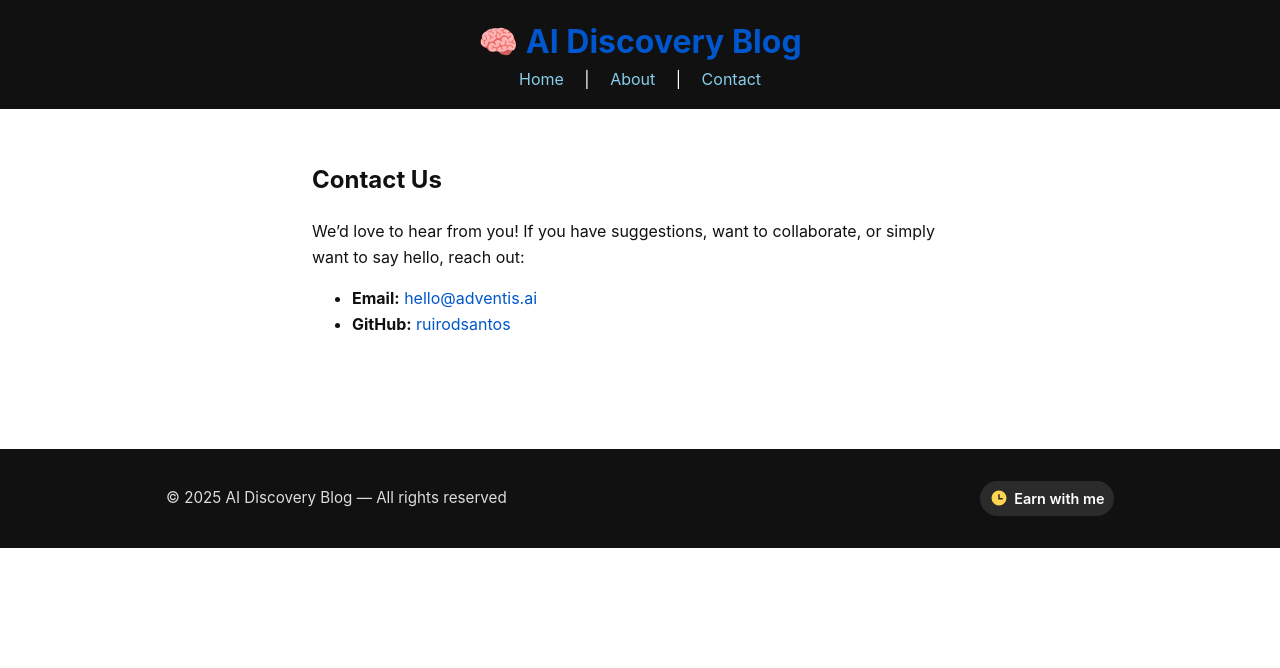
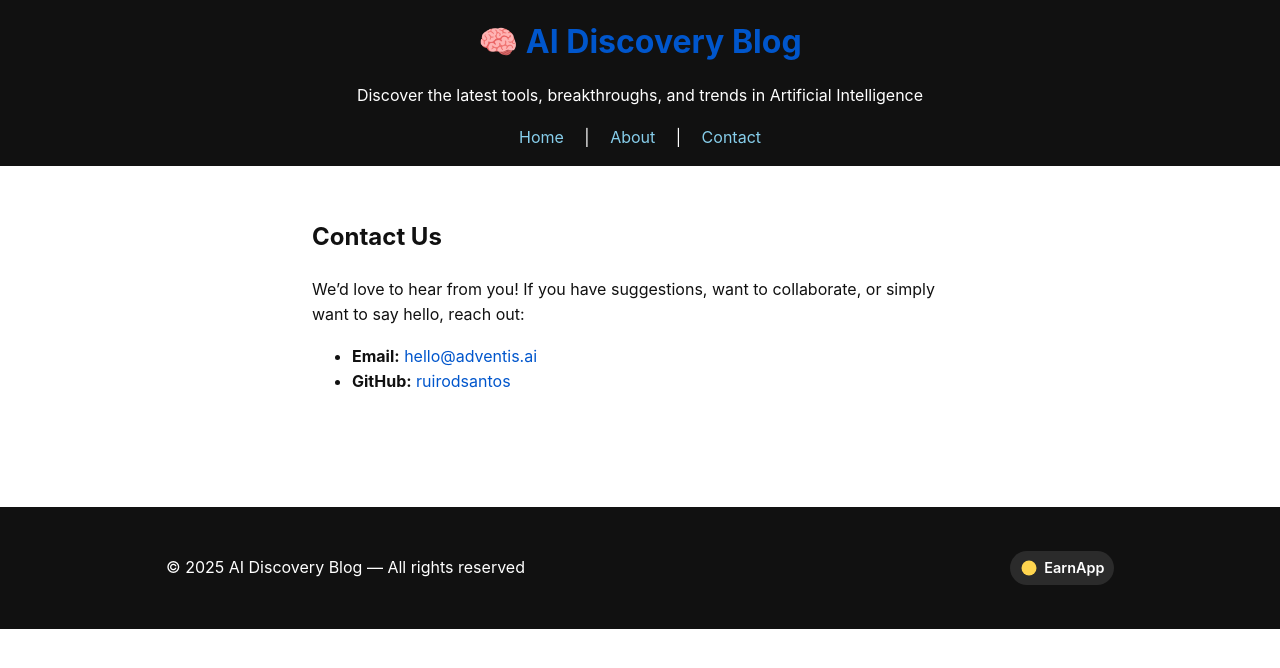
Before and after one commit to Ruirodsantos/ruirodsantos.github.io, a Jekyll site: the page built from contact.html, in a window 1280 px wide. Shown: the top 668 px of the page. Built offline with Jekyll 4.4.1, drawn with Linux system fonts in a browser that asks for light colours.

Commit message:
Update default.html

```diff
--- a/_layouts/default.html
+++ b/_layouts/default.html
@@ -1,16 +1,19 @@
 <!DOCTYPE html>
 <html lang="en">
 <head>
-  <meta charset="UTF-8" />
-  <title>{{ page.title | default: site.title }}</title>
+  <meta charset="UTF-8">
+  <title>{{ page.title }}</title>
   <meta name="viewport" content="width=device-width, initial-scale=1" />
-  <link rel="stylesheet" href="{{ '/assets/style.css' | relative_url }}" />
-  <!-- AdSense -->
-  <script async src="https://pagead2.googlesyndication.com/pagead/js/adsbygoogle.js?client=ca-pub-7715134134171575" crossorigin="anonymous"></script>
+  <link rel="stylesheet" href="/assets/style.css">
+
+  <!-- Google AdSense -->
+  <script async src="https://pagead2.googlesyndication.com/pagead/js/adsbygoogle.js?client=ca-pub-7715134134171575"
+     crossorigin="anonymous"></script>
 </head>
 <body>
   <header>
     <h1><a href="{{ '/' | relative_url }}">🧠 {{ site.title }}</a></h1>
+    <p>Discover the latest tools, breakthroughs, and trends in Artificial Intelligence</p>
     <nav>
       <a href="{{ '/' | relative_url }}">Home</a> |
       <a href="{{ '/about.html' | relative_url }}">About</a> |
@@ -24,17 +27,13 @@
 
   <footer>
     <div class="footer-inner">
-      <div class="footer-copy">
-        © {{ "now" | date: "%Y" }} {{ site.title }} — All rights reserved
-      </div>
-
+      <p>© {{ "now" | date: "%Y" }} {{ site.title }} — All rights reserved</p>
       <div class="social-icons">
-        <!-- EarnApp referral button -->
         <a class="social-icon earnapp" href="https://earnapp.com/i/7V4ffquG" target="_blank" rel="noopener">
           <svg viewBox="0 0 24 24" aria-hidden="true">
-            <path d="M12 2a10 10 0 100 20 10 10 0 000-20Zm1 5v5h4v2h-6V7h2Z"/>
+            <circle cx="12" cy="12" r="10"/>
           </svg>
-          Earn with me
+          EarnApp
         </a>
       </div>
     </div>
```
